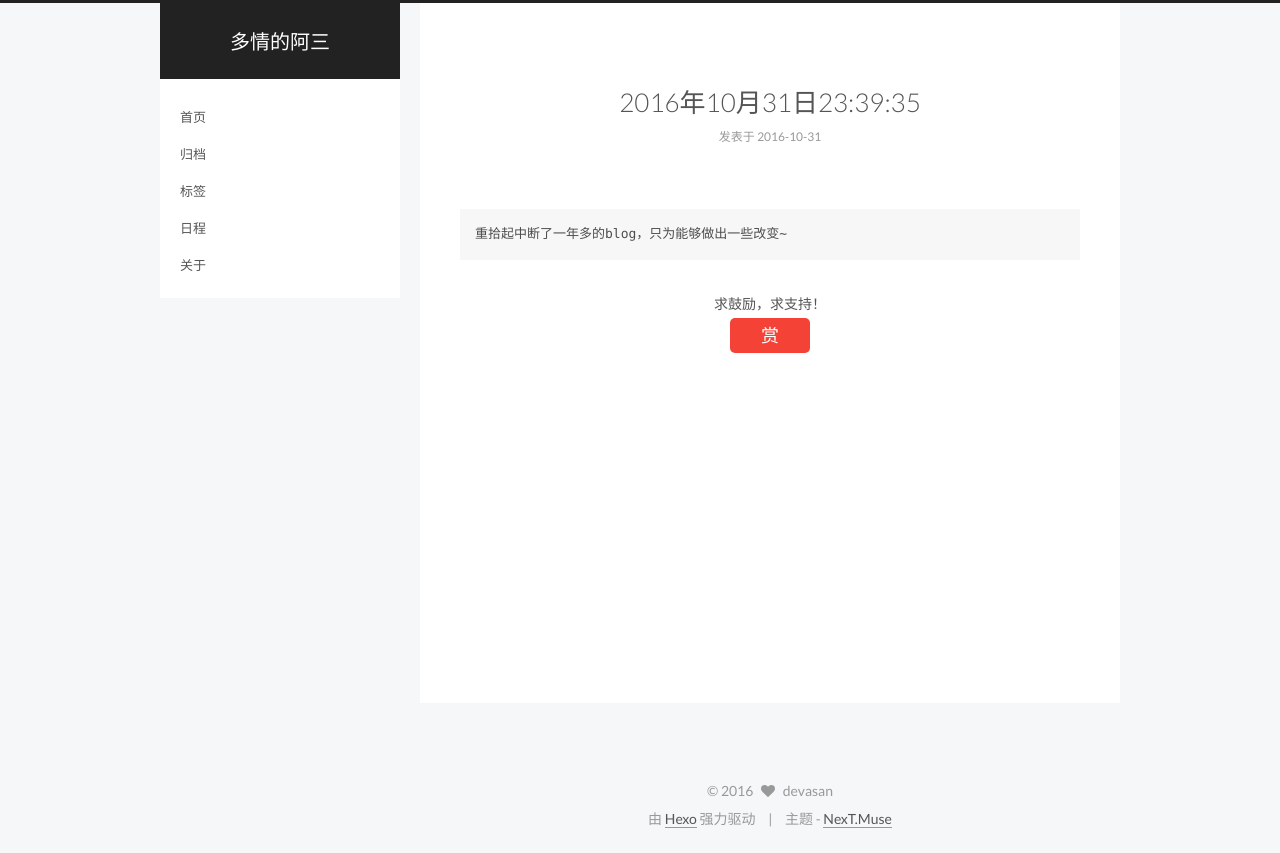
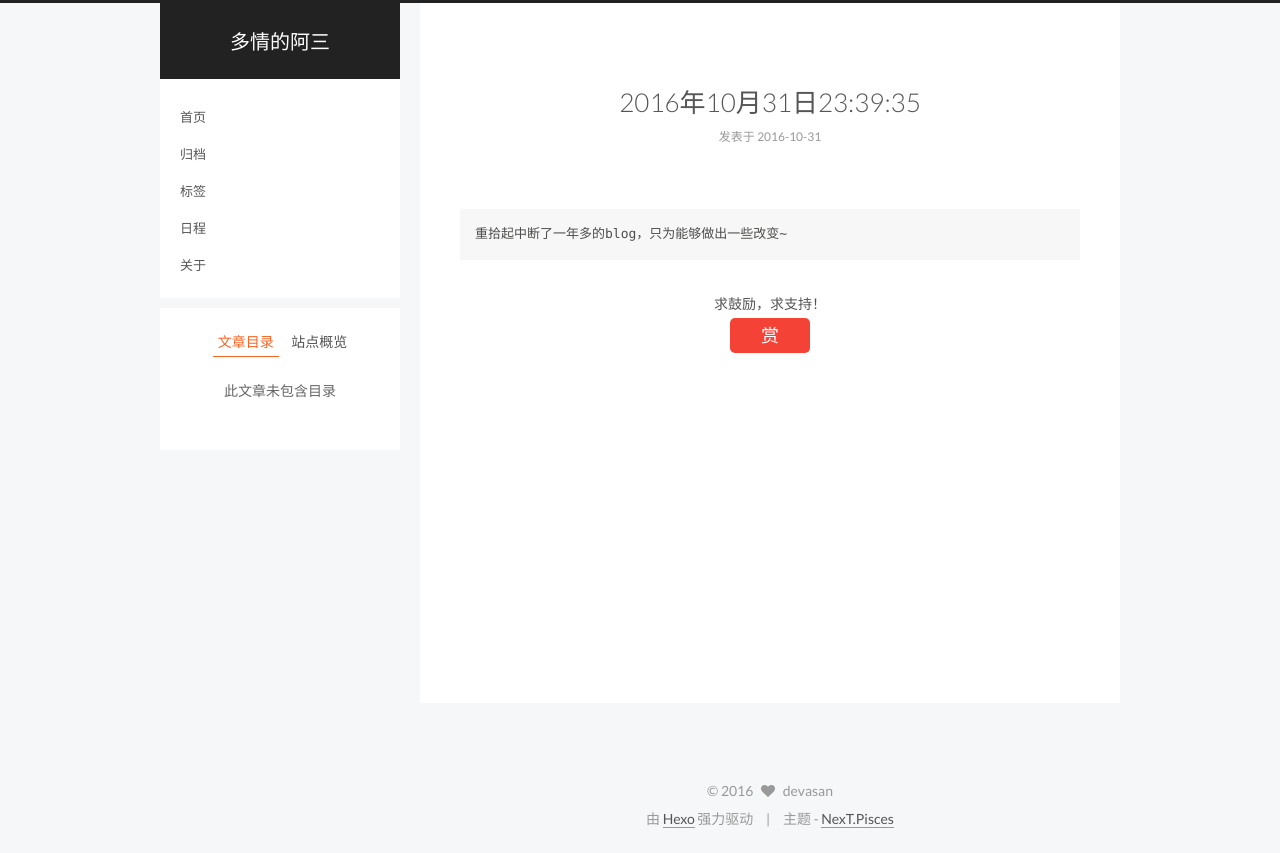
Before and after one commit to devasan/devasan.github.io, a plain HTML site: page 2016/10/31/hello-world/index.html in a window 1280 px wide. Drawn offline with Linux system fonts and the light colour scheme.

Commit message:
Site updated: 2016-11-01 13:07:46

```diff
--- a/2016/10/31/hello-world/index.html
+++ b/2016/10/31/hello-world/index.html
@@ -5,7 +5,7 @@
 
 
 
-<html class="theme-next muse use-motion">
+<html class="theme-next pisces use-motion">
 <head>
   <meta charset="UTF-8"/>
 <meta http-equiv="X-UA-Compatible" content="IE=edge,chrome=1" />
@@ -100,7 +100,7 @@
 <script type="text/javascript" id="hexo.configuration">
   var NexT = window.NexT || {};
   var CONFIG = {
-    scheme: 'Muse',
+    scheme: 'Pisces',
     sidebar: {"position":"left","display":"post"},
     fancybox: true,
     motion: true,
@@ -497,7 +497,7 @@
 <div class="theme-info">
   主题 -
   <a class="theme-link" href="https://github.com/iissnan/hexo-theme-next" rel="external nofollow">
-    NexT.Muse
+    NexT.Pisces
   </a>
 </div>
 
@@ -564,6 +564,13 @@
 
 
 
+  <script type="text/javascript" src="/js/src/affix.js?v=5.0.2"></script>
+
+  <script type="text/javascript" src="/js/src/schemes/pisces.js?v=5.0.2"></script>
+
+
+
+
   <script type="text/javascript" src="/js/src/scrollspy.js?v=5.0.2"></script>
 <script type="text/javascript" src="/js/src/post-details.js?v=5.0.2"></script>
 
```
Also changed, not shown: 404.html (+10 -3 lines), archives/2016/10/index.html (+10 -3 lines), archives/2016/index.html (+10 -3 lines), archives/index.html (+10 -3 lines), index.html (+10 -3 lines).
